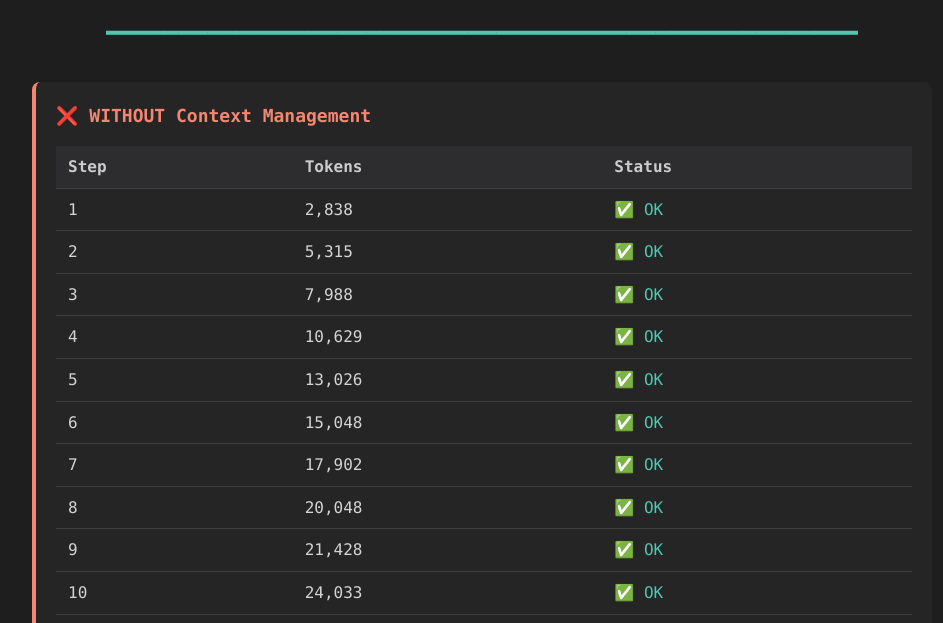
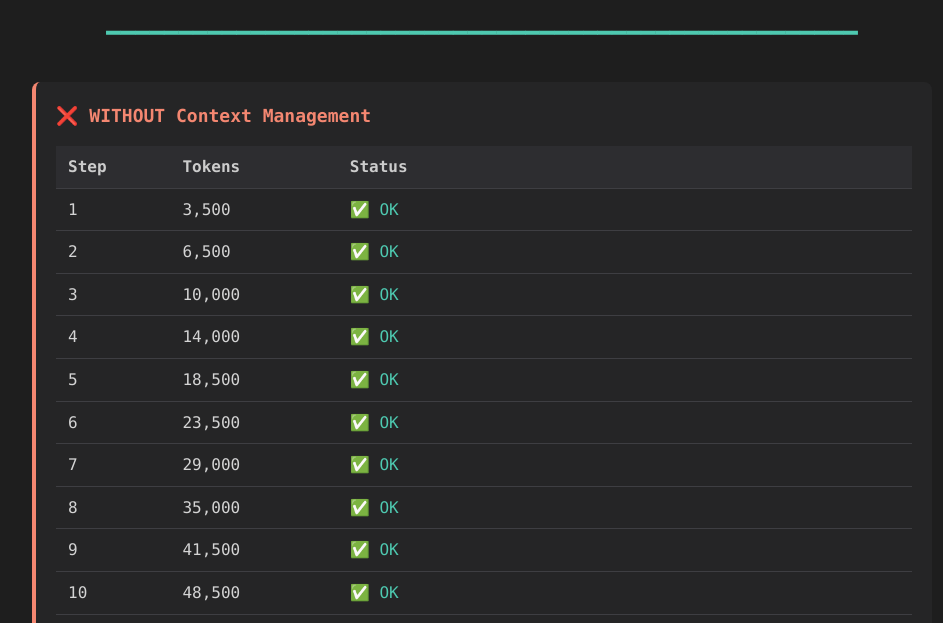
Before and after one commit to suhasdeshpande/contextor-ai, a website: page docs/create-gif.html in a window 1280 px wide. Shown: the part 163-786 px from the top of the page, without its empty margins (158-1101 px from the left). Drawn offline with Linux system fonts and the light colour scheme.

Commit message:
Make failure more obvious in visualization - show failure around step 15

```diff
--- a/docs/create-gif.html
+++ b/docs/create-gif.html
@@ -218,7 +218,7 @@
 
             for (let i = 1; i <= steps; i++) {
                 setTimeout(() => {
-                    tokens += Math.floor(Math.random() * 2000) + 1000;
+                    tokens += 2000 + (i * 500); // Faster growth to show failure
                     const status = tokens > 100000 ?
                         '<span class="status-failed">❌ FAILED (limit exceeded)</span>' :
                         tokens > 80000 ?
@@ -237,12 +237,14 @@
 
                     if (tokens > 100000) {
                         const failRow = document.createElement('tr');
+                        failRow.style.backgroundColor = '#3e1e1e';
                         failRow.innerHTML = `
-                            <td colspan="3" style="color: #f48771; padding-top: 10px;">
-                                💥 Agent failed at step ${i} - token limit exceeded!
+                            <td colspan="3" style="color: #f48771; padding: 15px; font-weight: bold; font-size: 16px;">
+                                💥 Agent FAILED at step ${i} - token limit (100k) exceeded!
                             </td>
                         `;
                         tbody.appendChild(failRow);
+                        return; // Stop adding more rows
                     }
                 }, i * 200);
             }
--- a/packages/context-manager/scripts/visualize-context-problem.ts
+++ b/packages/context-manager/scripts/visualize-context-problem.ts
@@ -18,7 +18,7 @@ function simulateWithoutCM(steps: number) {
 
     let tokens = 1000;
     for (let i = 1; i <= steps; i++) {
-        tokens += Math.floor(Math.random() * 2000) + 1000; // Random growth
+        tokens += 2000 + (i * 500); // Faster growth to show failure clearly
         const status = tokens > 100000 ? '❌ FAILED (limit exceeded)' :
                       tokens > 80000 ? '⚠️  WARNING (approaching limit)' :
                       '✅ OK';
```
Also changed, not shown: 1 other file.
